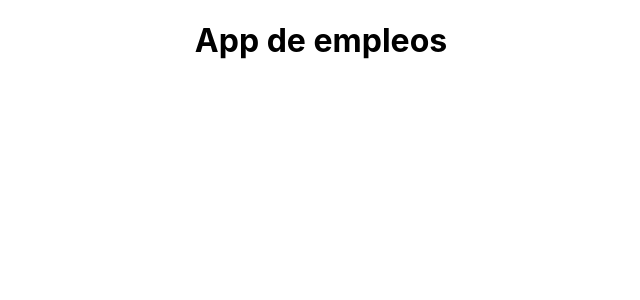
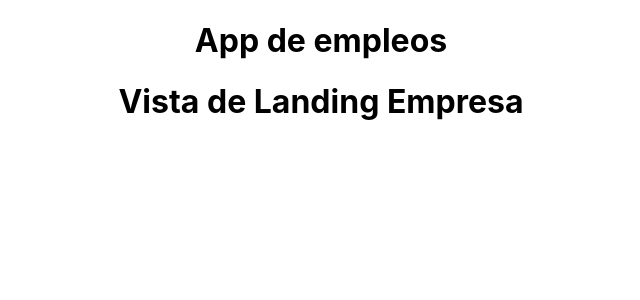
Before and after one commit to Xavimont0409/Proyecto-Final, a React (Create React App) app in the folder client/: page /empresa in a window 1280 px wide. Before the commit this address had no page. Shown: the top 300 px of the page, without its empty margins (319-959 px from the left). Built offline with nearby package versions, Linux system fonts and the light colour scheme.

Commit message:
creation view landing_company and route

```diff
--- a/client/src/App.js
+++ b/client/src/App.js
@@ -2,6 +2,7 @@ import './App.css';
 import { Route} from 'react-router-dom';
 import { Routes } from 'react-router-dom';
 import EmpleoDetail from './views/EmpleoDetail/EmpleoDetail';
+import LandingEmpresa from './views/LandingEmpresa/LandingEmpresa';
 
 
 function App() {
@@ -10,7 +11,11 @@ function App() {
       <h1>App de empleos</h1>
       <Routes>
         <Route path ="/empleoDetail" element={<EmpleoDetail/>} />
+        <Route path='/empresa' element={<LandingEmpresa/>}></Route>
       </Routes>
+
+
+
     </div>
   );
 }
--- a/client/src/views/LandingEmpresa/LandingEmpresa.jsx
+++ b/client/src/views/LandingEmpresa/LandingEmpresa.jsx
@@ -0,0 +1,10 @@
+const LandingEmpresa = () => {
+    return (
+        <div>
+            <h1>Vista de Landing Empresa</h1>
+        </div>
+    )
+}
+
+
+export default LandingEmpresa;
```
